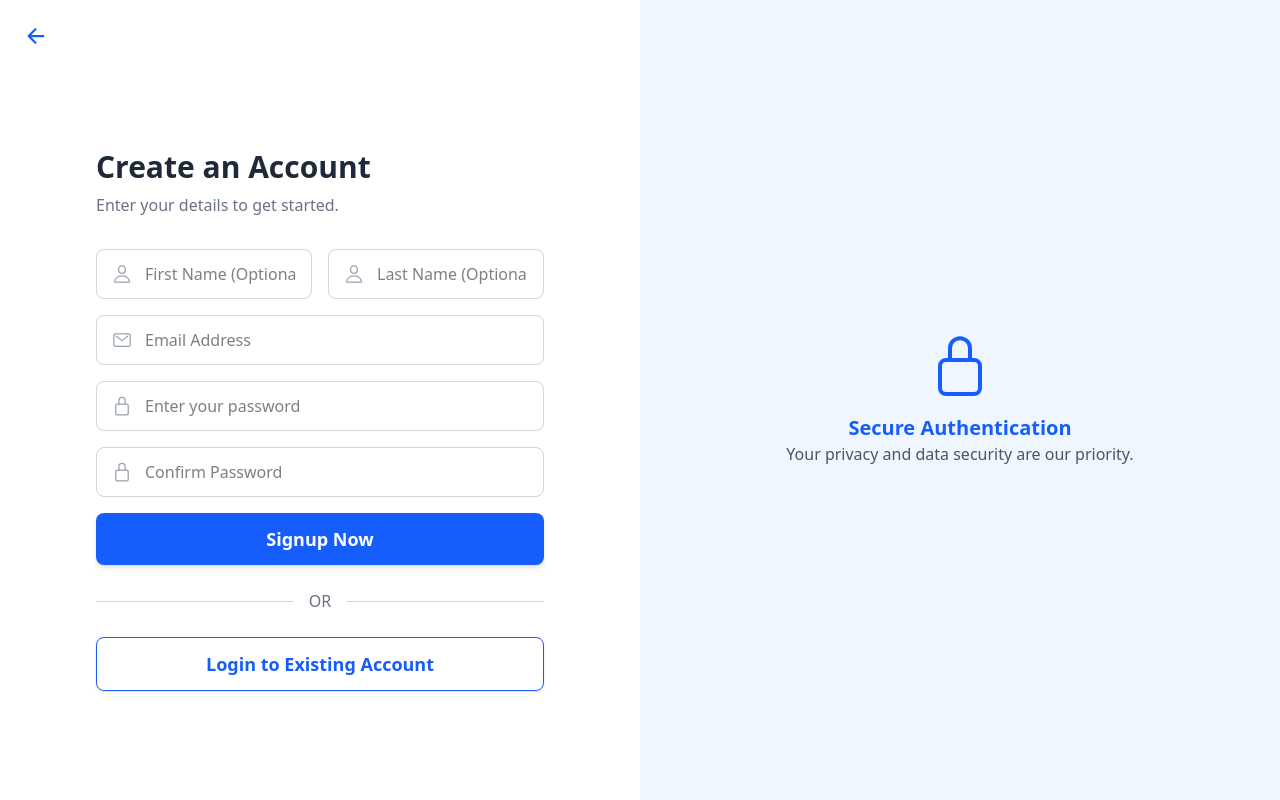
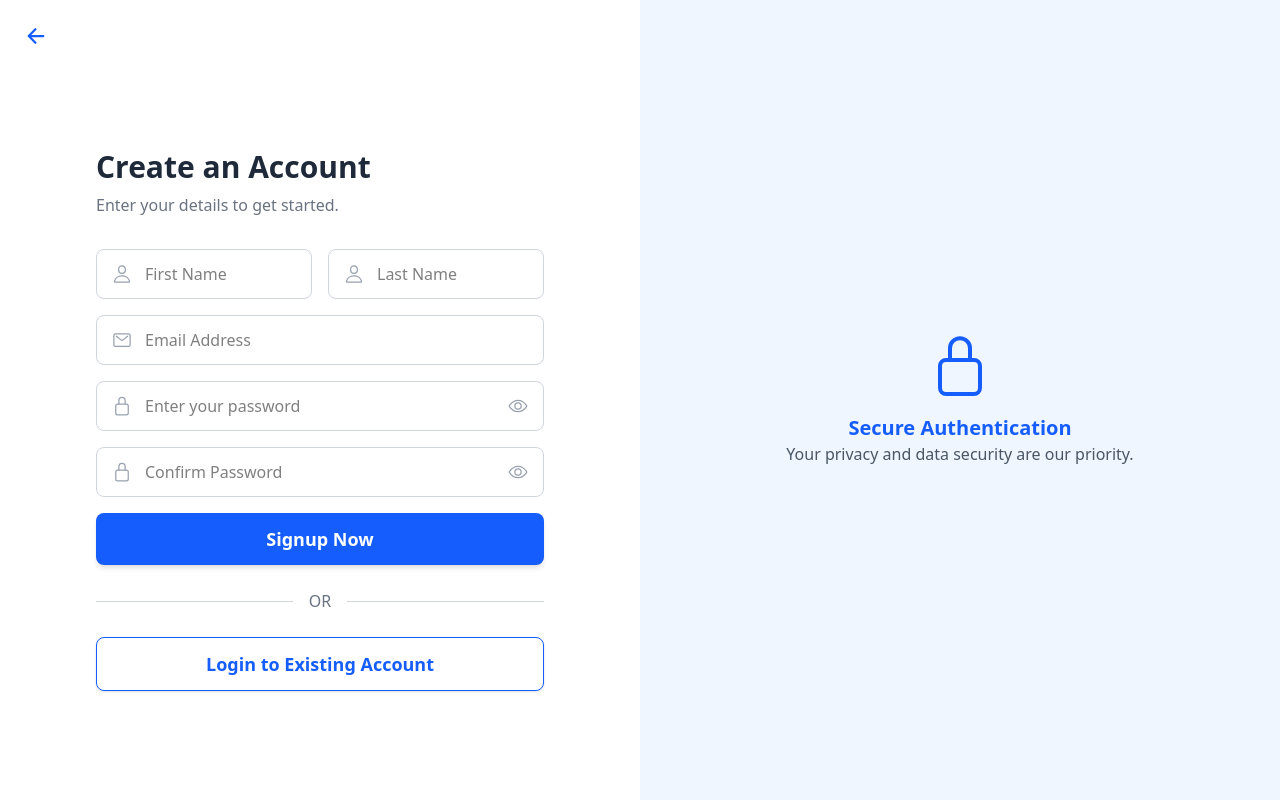
Before and after one commit to MiniduOshan/AcademicPro, a React (Vite) app in the folder frontend/: page /signup in a window 1280 px wide. Built offline with nearby package versions, Linux system fonts and the light colour scheme; no server answers.

Commit message:
complete

```diff
--- /dev/null
+++ b/frontend/src/api/axios.js
@@ -0,0 +1,21 @@
+import axios from 'axios';
+
+const BASE_URL = 'http://localhost:5000';
+
+const api = axios.create({
+  baseURL: BASE_URL,
+  headers: {
+    'Content-Type': 'application/json',
+  },
+});
+
+// Automatically attach token to all requests
+api.interceptors.request.use((config) => {
+  const token = localStorage.getItem('token');
+  if (token) {
+    config.headers.Authorization = `Bearer ${token}`;
+  }
+  return config;
+});
+
+export default api;
--- a/frontend/src/pages/Auth.jsx
+++ b/frontend/src/pages/Auth.jsx
@@ -1,34 +1,43 @@
-// src/pages/Auth.jsx
-
 import React, { useState } from 'react';
 import { Link, useNavigate } from 'react-router-dom';
-import { IoMailOutline, IoLockClosedOutline, IoArrowBackOutline, IoPersonOutline } from 'react-icons/io5';
-import axios from 'axios';
+import {
+  IoMailOutline,
+  IoLockClosedOutline,
+  IoArrowBackOutline,
+  IoPersonOutline,
+  IoEyeOutline,
+  IoEyeOffOutline
+} from 'react-icons/io5';
+import api from '../api/axios'; // Axios instance
 
-// NOTE ON TAILWIND: For these dynamic colors to work reliably,
-// you must either explicitly add the full class names (e.g., 'bg-blue-600') to your
-// tailwind.config.js safelist, or use hardcoded classes as shown below.
-const primaryColor = 'blue-600';
-const primaryColorHover = 'blue-700';
-const BASE_URL = 'http://localhost:5000';
+// AuthInput with Show/Hide password toggle
+const AuthInput = ({ name, placeholder, type = 'text', icon: Icon, formData, handleChange }) => {
+  const [showPassword, setShowPassword] = useState(false);
+  const inputType = type === 'password' && showPassword ? 'text' : type;
 
-// AuthInput component
-const AuthInput = ({ name, placeholder, type = 'text', icon: Icon, formData, handleChange }) => (
+  return (
     <div className="relative mb-4">
       <input
-            type={type}
+        type={inputType}
         name={name}
         placeholder={placeholder}
         value={formData[name] || ''}
         onChange={handleChange}
         required={name !== 'firstName' && name !== 'lastName'}
-            // Using hardcoded blue classes to ensure Tailwind works
-            className={`w-full py-3 pl-12 pr-4 border border-gray-300 rounded-lg focus:ring-blue-600 focus:border-blue-600`}
+        className="w-full py-3 pl-12 pr-12 border border-gray-300 rounded-lg focus:ring-blue-600 focus:border-blue-600"
       />
       <Icon className="absolute left-4 top-1/2 transform -translate-y-1/2 text-gray-400 w-5 h-5" />
+      {type === 'password' && (
+        <div
+          className="absolute right-4 top-1/2 transform -translate-y-1/2 text-gray-400 cursor-pointer"
+          onClick={() => setShowPassword(!showPassword)}
+        >
+          {showPassword ? <IoEyeOffOutline className="w-5 h-5" /> : <IoEyeOutline className="w-5 h-5" />}
+        </div>
+      )}
     </div>
   );
-
+};
 
 const Auth = ({ type }) => {
   const isLogin = type === 'login';
@@ -51,44 +60,32 @@ const Auth = ({ type }) => {
     e.preventDefault();
     setError('');
 
-        const endpoint = isLogin ? '/api/users/login' : '/api/users/signup';
-        const url = `${BASE_URL}${endpoint}`;
-
     if (!isLogin && formData.password !== formData.confirmPassword) {
-            setError('Error: Passwords do not match.');
+      setError('Passwords do not match.');
       return;
     }
 
+    const endpoint = isLogin ? '/api/users/login' : '/api/users/signup';
+
     try {
-            const { data } = await axios.post(url, formData, {
-                headers: { 'Content-Type': 'application/json' },
-            });
+      const { data } = await api.post(endpoint, formData);
 
-            localStorage.setItem('token', data.token);
+      localStorage.setItem('token', data.token); // Save token
       navigate('/dashboard');
-
     } catch (err) {
-            const errorMessage = err.response?.data?.message || 'Network Error: Check if backend is running on 5000.';
+      const errorMessage = err.response?.data?.message || 'Network Error';
       setError(`Authentication failed: ${errorMessage}`);
     }
   };
 
   return (
     <div className="min-h-screen flex">
-            {/* Left Side: Form Container */}
       <div className="w-full md:w-1/2 flex items-center justify-center p-8 bg-white relative">
         <div className="w-full max-w-md">
-
-                    {/* 1. BACK TO HOME LINK */}
-                    <Link
-                        to="/" // <-- Always links to the home page (/)
-                        className={`absolute top-4 left-4 p-2 rounded-full text-blue-600 hover:bg-gray-100 transition-colors`}
-                        aria-label="Go back to home"
-                    >
+          <Link to="/" className="absolute top-4 left-4 p-2 rounded-full text-blue-600 hover:bg-gray-100">
             <IoArrowBackOutline className="w-6 h-6" />
           </Link>
 
-                    {/* Header */}
           <h1 className="text-3xl font-bold text-gray-800 mt-10 mb-2">
             {isLogin ? 'Welcome Back!' : 'Create an Account'}
           </h1>
@@ -96,7 +93,6 @@ const Auth = ({ type }) => {
             {isLogin ? 'Sign in to access your dashboard.' : 'Enter your details to get started.'}
           </p>
 
-                    {/* Error Display */}
           {error && (
             <div className="p-3 mb-4 text-sm text-red-700 bg-red-100 rounded-lg" role="alert">
               {error}
@@ -104,36 +100,68 @@ const Auth = ({ type }) => {
           )}
 
           <form onSubmit={handleSubmit}>
-
             {!isLogin && (
               <div className="flex space-x-4">
-                                <AuthInput name="firstName" placeholder="First Name (Optional)" icon={IoPersonOutline} formData={formData} handleChange={handleChange} />
-                                <AuthInput name="lastName" placeholder="Last Name (Optional)" icon={IoPersonOutline} formData={formData} handleChange={handleChange} />
+                <AuthInput
+                  name="firstName"
+                  placeholder="First Name"
+                  icon={IoPersonOutline}
+                  formData={formData}
+                  handleChange={handleChange}
+                />
+                <AuthInput
+                  name="lastName"
+                  placeholder="Last Name"
+                  icon={IoPersonOutline}
+                  formData={formData}
+                  handleChange={handleChange}
+                />
               </div>
             )}
 
-                        <AuthInput name="email" placeholder="Email Address" type="email" icon={IoMailOutline} formData={formData} handleChange={handleChange} />
-                        <AuthInput name="password" placeholder="Enter your password" type="password" icon={IoLockClosedOutline} formData={formData} handleChange={handleChange} />
+            <AuthInput
+              name="email"
+              placeholder="Email Address"
+              type="email"
+              icon={IoMailOutline}
+              formData={formData}
+              handleChange={handleChange}
+            />
+
+            <AuthInput
+              name="password"
+              placeholder="Enter your password"
+              type="password"
+              icon={IoLockClosedOutline}
+              formData={formData}
+              handleChange={handleChange}
+            />
 
             {!isLogin && (
-                            <AuthInput name="confirmPassword" placeholder="Confirm Password" type="password" icon={IoLockClosedOutline} formData={formData} handleChange={handleChange} />
+              <AuthInput
+                name="confirmPassword"
+                placeholder="Confirm Password"
+                type="password"
+                icon={IoLockClosedOutline}
+                formData={formData}
+                handleChange={handleChange}
+              />
             )}
 
             {isLogin && (
               <div className="text-right mb-6">
-                                <Link to="/forgot-password" className={`text-sm text-blue-600 hover:underline`}>Forgot Password?</Link>
+                <Link to="/forgot-password" className="text-sm text-blue-600 hover:underline">Forgot Password?</Link>
               </div>
             )}
 
             <button
               type="submit"
-                            className={`w-full py-3 bg-blue-600 text-white text-lg font-semibold rounded-lg shadow-md hover:bg-blue-700 transition-colors`}
+              className="w-full py-3 bg-blue-600 text-white text-lg font-semibold rounded-lg shadow-md hover:bg-blue-700 transition-colors"
             >
               {isLogin ? 'Login Now' : 'Signup Now'}
             </button>
           </form>
 
-                    {/* OR divider and Signup/Login Link */}
           <div className="flex items-center my-6">
             <div className="flex-grow border-t border-gray-300"></div>
             <span className="flex-shrink mx-4 text-gray-500">OR</span>
@@ -142,16 +170,15 @@ const Auth = ({ type }) => {
 
           <Link
             to={isLogin ? '/signup' : '/login'}
-                        className={`w-full block text-center py-3 border border-blue-600 text-blue-600 text-lg font-semibold rounded-lg shadow-sm hover:bg-blue-50 transition-colors`}
+            className="w-full block text-center py-3 border border-blue-600 text-blue-600 text-lg font-semibold rounded-lg shadow-sm hover:bg-blue-50 transition-colors"
           >
             {isLogin ? 'Create Account' : 'Login to Existing Account'}
           </Link>
         </div>
       </div>
 
-            {/* Right Side: Illustration/Image */}
-            <div className={`hidden md:flex md:w-1/2 bg-blue-50 items-center justify-center p-8`}>
-                <div className={`text-blue-600 text-center`}>
+      <div className="hidden md:flex md:w-1/2 bg-blue-50 items-center justify-center p-8">
+        <div className="text-blue-600 text-center">
           <IoLockClosedOutline className="w-16 h-16 mx-auto mb-4" />
           <h2 className="text-xl font-semibold">Secure Authentication</h2>
           <p className="text-gray-600">Your privacy and data security are our priority.</p>
```
Also changed, not shown: frontend/src/App.jsx (+4 -5 lines), 1 other file (tests, documents, lock files or other folders). Lines whose indentation alone changed are shown as unchanged.
